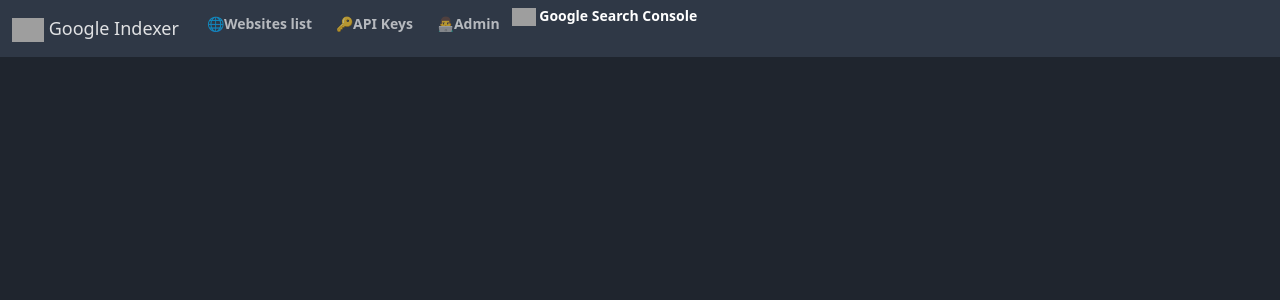
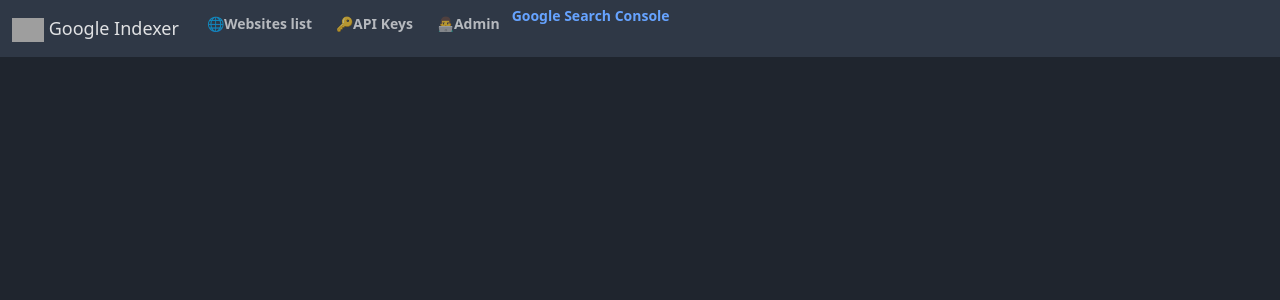
Before and after one commit to ornoone/google-sitemap-indexer, a Django app: page / in a window 1280 px wide. Shown: the top 300 px of the page. Run offline with Django 5.2, Linux system fonts and the light colour scheme; parts of the project's set-up code (start-up, migrations or seed data) failed here and were passed over; some libraries are stand-ins or nearby versions; grey boxes are pictures that could not be loaded.

Commit message:
Update base.html

```diff
--- a/app/google_indexer/templates/base.html
+++ b/app/google_indexer/templates/base.html
@@ -46,7 +46,7 @@
                                 <a class="nav-link" aria-current="page" href="{% url 'admin:index' %}">👨‍💻Admin</a>
                             </li>
                             <li>
-                                 <a href="https://search.google.com/search-console?hl=fr" target="_blank" class="text-decoration-none text-white"> <img src="https://uxhumana.fr/wp-content/uploads/2024/10/googleindexer.png" width="24px"> Google Search Console
+                                 <a href="https://search.google.com/search-console?hl=fr" target="_blank" class="text-decoration-none"> Google Search Console
       </a>
                             </li>
                         </ul>
```
